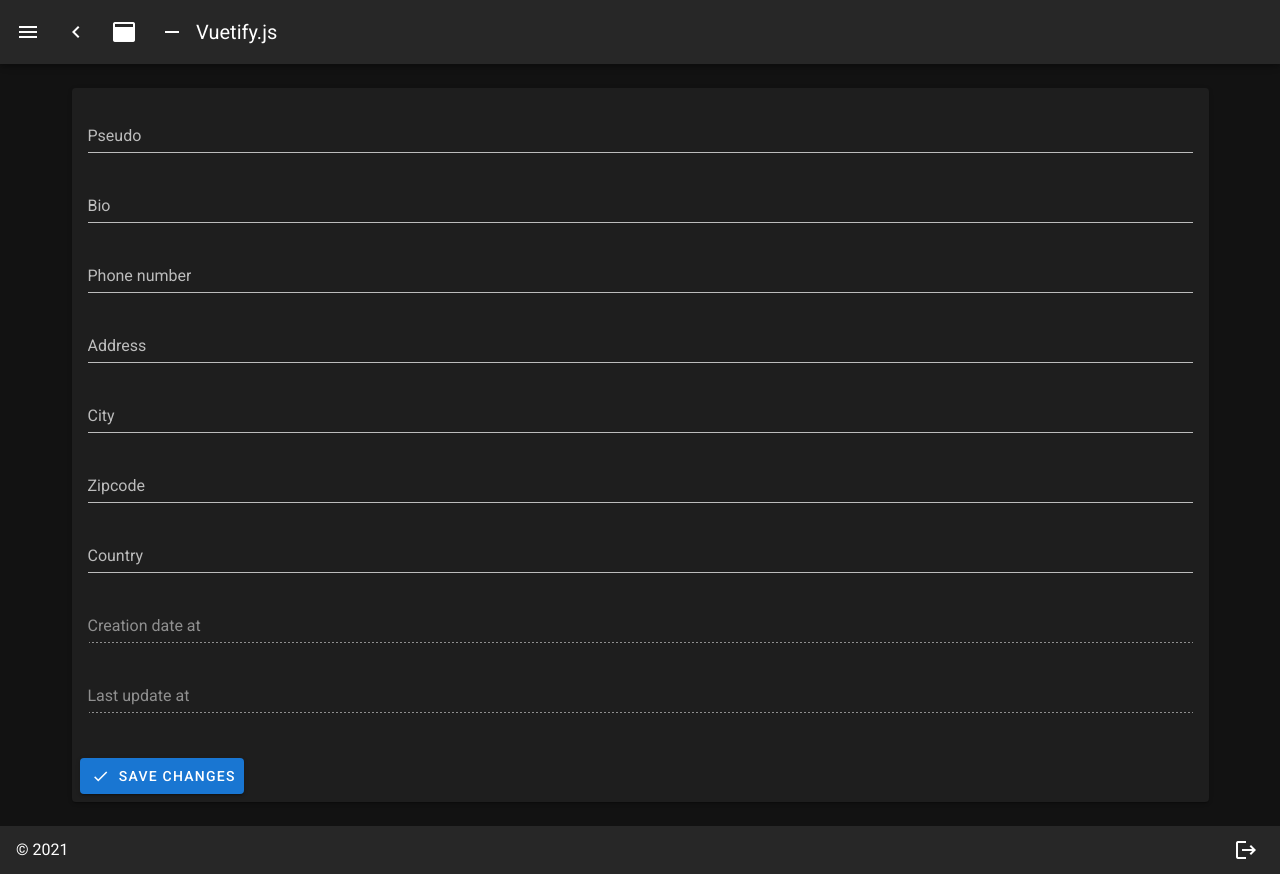
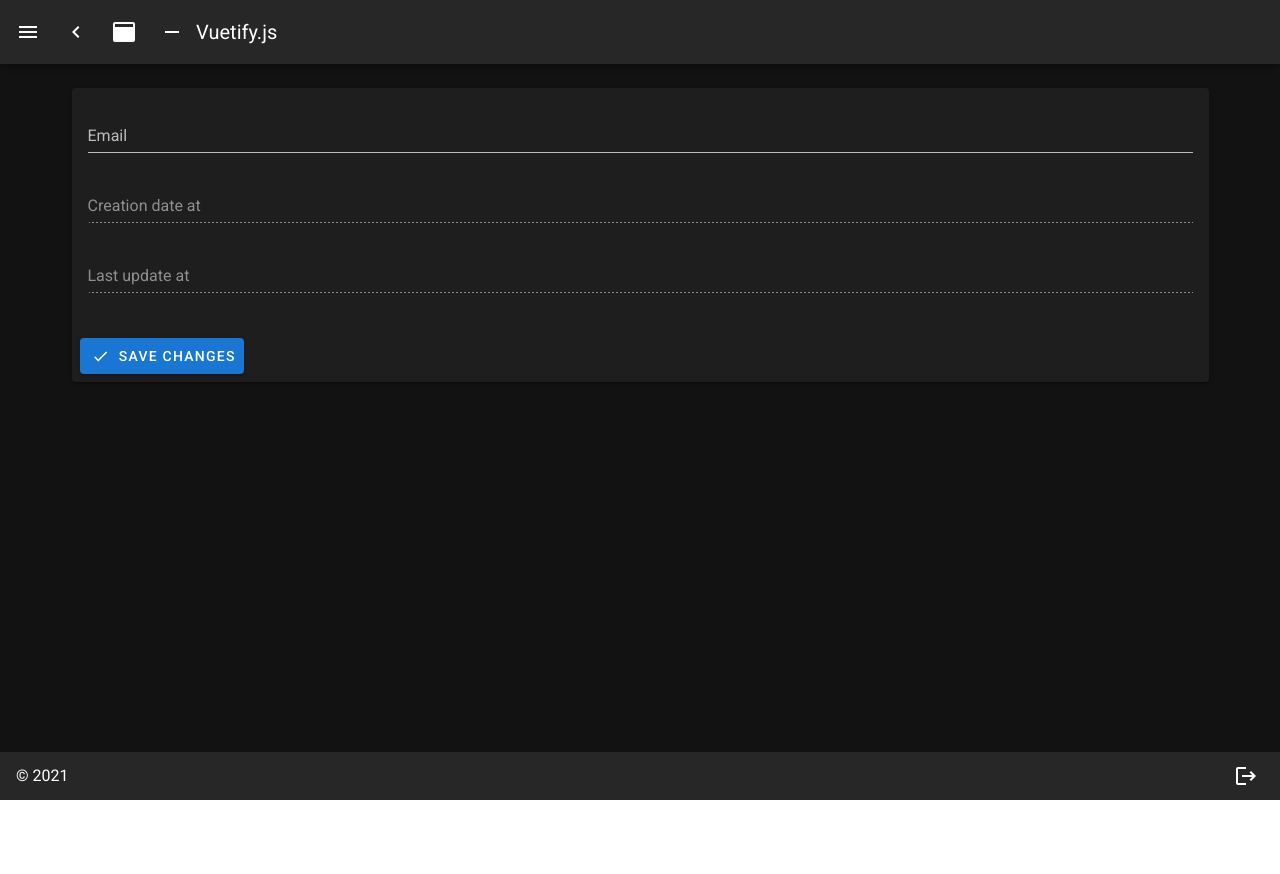
Before and after one commit to Ynov-Web-Mobile-auction/NuxtJS-Front, a Nuxt app: page /profil in a window 1280 px wide. After the commit the page ends 800 px from the top, so only its background shows below. Built offline with nearby package versions, Linux system fonts and the light colour scheme.

Commit message:
Fixed profil page

```diff
--- a/layouts/default.vue
+++ b/layouts/default.vue
@@ -89,16 +89,6 @@ export default {
           title: 'Profil',
           to: '/profil'
         },
-        {
-          icon: 'mdi-office-building-outline',
-          title: 'Buildings',
-          to: '/building'
-        },
-        {
-          icon: 'mdi-office-building-outline',
-          title: 'Mon Immeuble',
-          to: '/my-building'
-        }
       ],
       miniVariant: false,
       right: true,
--- a/pages/index.vue
+++ b/pages/index.vue
@@ -13,7 +13,7 @@
       <li>Click the links to see client side rendering.</li>
     </ul>
 
-    <NuxtLink to="/about">About Page</NuxtLink>
+    <NuxtLink to="/profil">About Page</NuxtLink>
   </div>
 </template>
 <script>
--- a/pages/profil.vue
+++ b/pages/profil.vue
@@ -7,37 +7,8 @@
             ref="form"
           >
             <v-text-field
-              v-model="form.pseudo"
-              label="Pseudo"></v-text-field>
-            <v-text-field
-              v-model="form.bio"
-              label="Bio"
-            ></v-text-field>
-            <v-text-field
-              v-model="form.phone"
-              label="Phone number"
-              type="number"
-            ></v-text-field>
-            <v-text-field
-              v-model="form.address"
-              label="Address"
-              type="text"
-            ></v-text-field>
-            <v-text-field
-              v-model="form.city"
-              label="City"
-              type="text"
-            ></v-text-field>
-            <v-text-field
-              v-model="form.zipcode"
-              label="Zipcode"
-              type="text"
-            ></v-text-field>
-            <v-text-field
-              v-model="form.country"
-              label="Country"
-              type="text"
-            ></v-text-field>
+              v-model="form.email"
+              label="Email"></v-text-field>
             <v-text-field
               v-model="form.created_at"
               label="Creation date at"
@@ -71,15 +42,9 @@ export default {
       loading: false,
       form: {
         id: null,
-        pseudo: '',
-        bio: '',
-        phone: '',
+        email: '',
         created_at: '',
         updated_at: '',
-        address: '',
-        city: '',
-        zipcode: '',
-        country: ''
       },
     }
   },
--- a/pages/register.vue
+++ b/pages/register.vue
@@ -14,9 +14,9 @@
                   v-model="valid"
                 >
                   <v-text-field
-                    name="pseudo"
-                    v-model="register.pseudo"
-                    :rules="register.pseudoRules"
+                    name="email"
+                    v-model="register.email"
+                    :rules="register.emailRules"
                     label="Login"
                     type="text"
                   ></v-text-field>
@@ -49,9 +49,9 @@ export default {
     return {
       valid: true,
       register: {
-        pseudo: '',
-        pseudoRules: [
-          v => !!v || 'Pseudo is required',
+        email: '',
+        emailRules: [
+          v => !!v || 'Email is required',
         ],
         password: '',
         passwordRules: [
@@ -66,7 +66,7 @@ export default {
       if (this.$refs.form.validate()) {
         try {
           await this.$axios.post('/api/auth/register', {
-            pseudo: this.register.pseudo,
+            email: this.register.email,
             password: this.register.password
           }).then(() => {
             this.$router.push({
```
